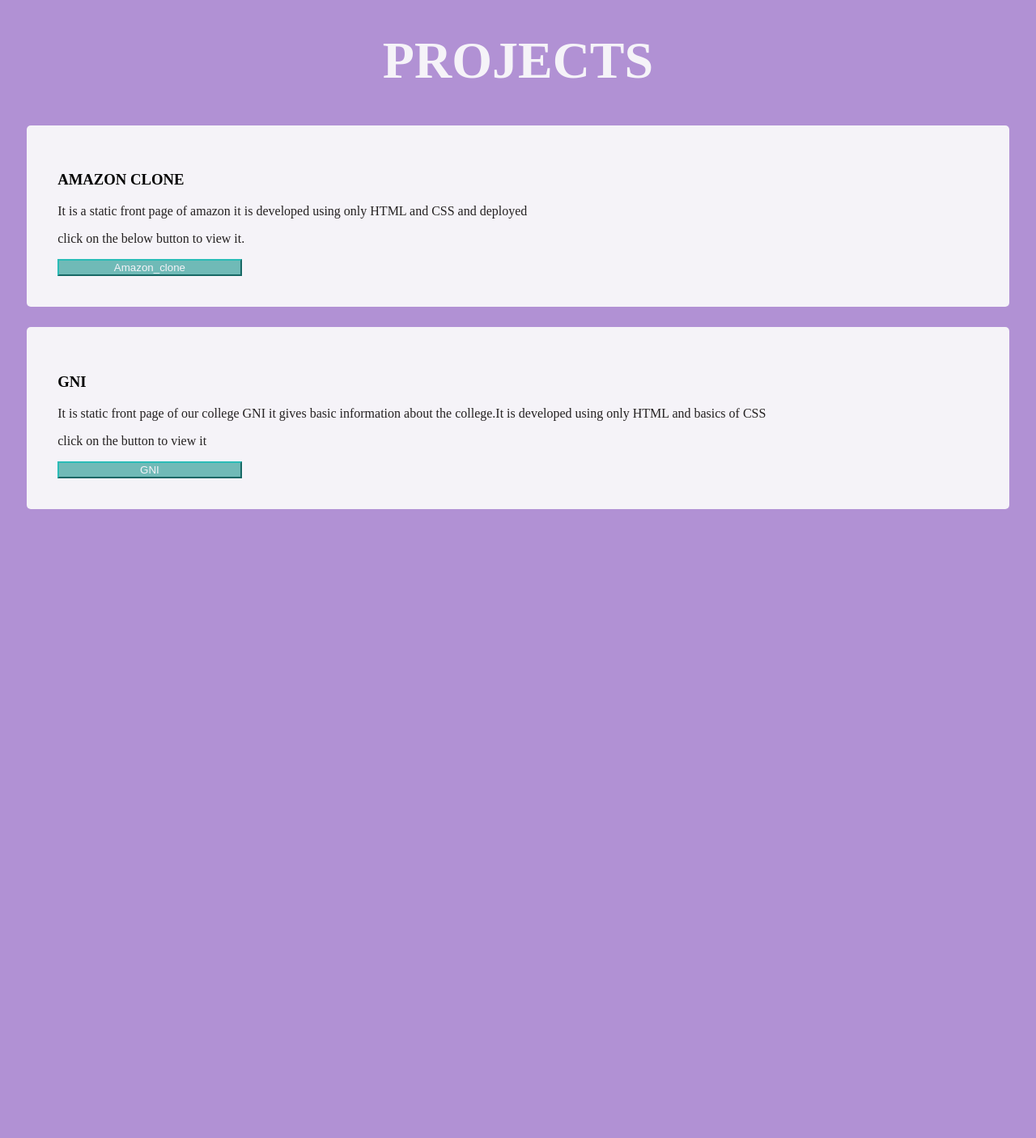
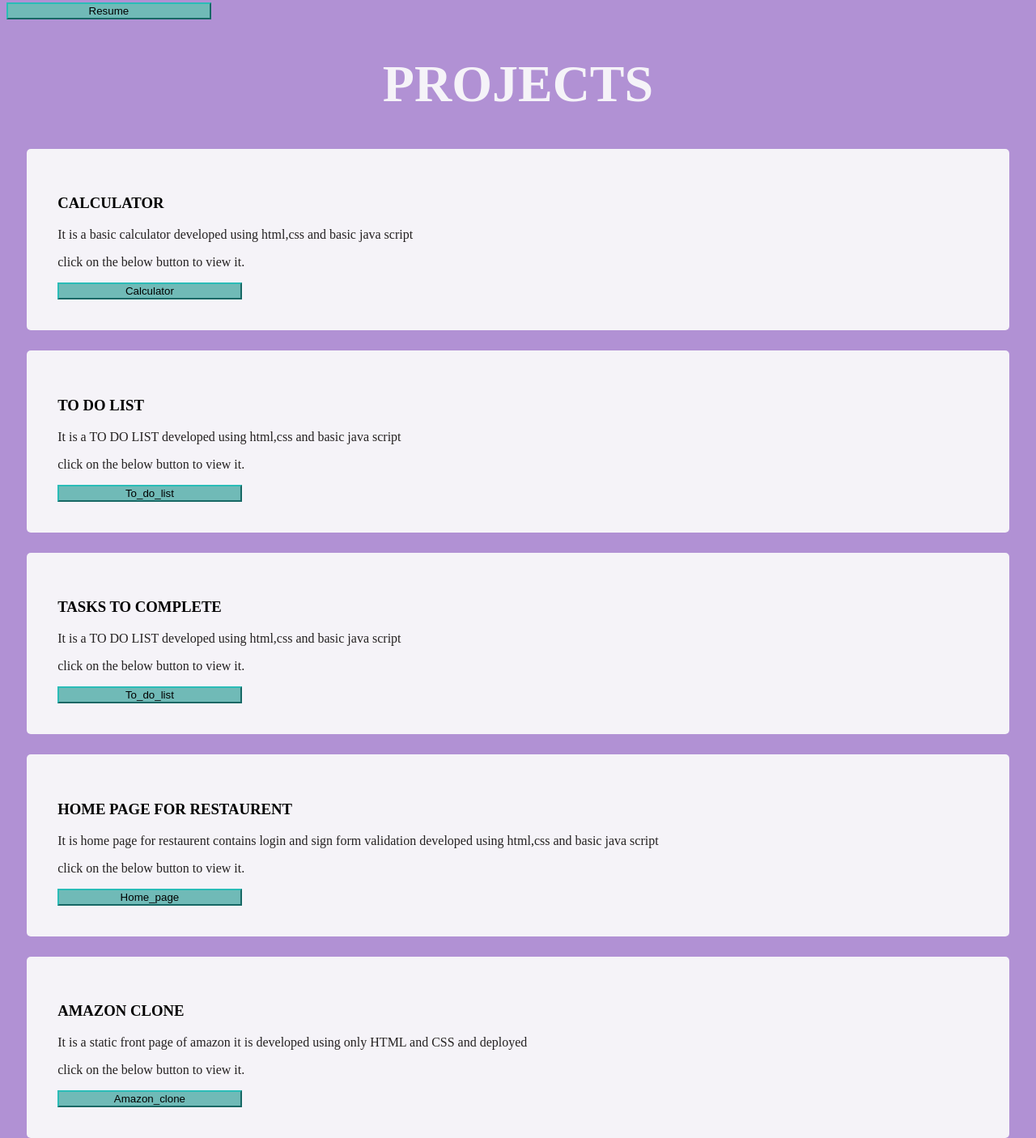
Before and after one commit to Harshitha-tulluri/personal-website, a plain HTML site: page projects.html in a window 1280 px wide. Shown: the part 5-1411 px from the top of the page at 81% size. Before the commit the page ends 800 px from the top, so only its background shows below. Drawn offline with Linux system fonts and the light colour scheme.

Commit message:
Add files via upload

```diff
--- a/projects.html
+++ b/projects.html
@@ -7,18 +7,43 @@
     <link rel="stylesheet" href="project.css">
 </head>
 <body>
+   <div class="br"><button class="res" onclick="window.location.href='resume.html'">Resume</button></div>
     <h1>PROJECTS</h1>
+    <div class="amz">
+        <h3>CALCULATOR</h3>
+        <p>It is a basic calculator developed using html,css and basic java script</p>
+        <p>click on the below button to view it.</p>
+        <a href="https://harshitha-tulluri.github.io/Calculator/"><button>Calculator</button></a>
+    </div>
+    <div class="amz">
+        <h3>TO DO LIST</h3>
+        <p>It is a TO DO LIST developed using html,css and basic java script</p>
+        <p>click on the below button to view it.</p>
+        <a href="https://harshitha-tulluri.github.io/To_do_list/"><button>To_do_list</button></a>
+    </div>
+    <div class="amz">
+        <h3>TASKS TO COMPLETE</h3>
+        <p>It is a TO DO LIST developed using html,css and basic java script</p>
+        <p>click on the below button to view it.</p>
+        <a href="https://harshitha-tulluri.github.io/Tasks/"><button>To_do_list</button></a>
+    </div>
+    <div class="amz">
+        <h3>HOME PAGE FOR RESTAURENT</h3>
+        <p>It is home page for restaurent contains login and sign form validation developed using html,css and basic java script</p>
+        <p>click on the below button to view it.</p>
+        <a href="https://harshitha-tulluri.github.io/OctaNet/"><button>Home_page</button></a>
+    </div>
     <div class="amz">
         <h3>AMAZON CLONE</h3>
         <p>It is a static front page of amazon it is developed using only HTML and CSS and deployed</p>
         <p>click on the below button to view it.</p>
-        <button><a href="https://harshitha-tulluri.github.io/Amazon_clone/">Amazon_clone</a></button>
+        <a href="https://harshitha-tulluri.github.io/Amazon_clone/"><button>Amazon_clone</button></a>
     </div>
     <div class="amz">
         <h3>GNI</h3>
         <p>It is static front page of our college GNI it gives basic information about the college.It is developed using only HTML and basics of CSS </p>
         <P>click on the button to view it</P>
-        <button><a href="https://harshitha-tulluri.github.io/GNI/">GNI</a></button>
+        <a href="https://harshitha-tulluri.github.io/GNI/"><button>GNI</button></a>
     </div>
 </body>
 </html>
```
